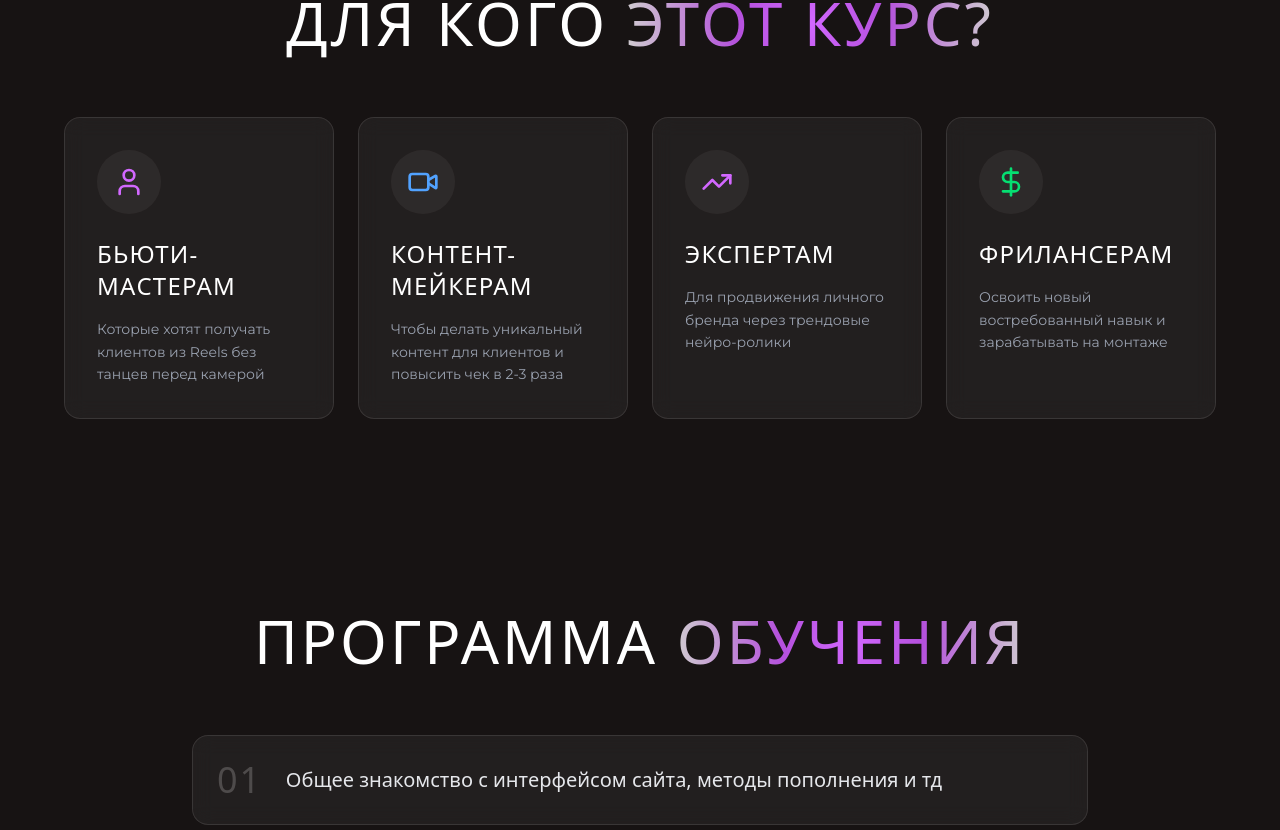
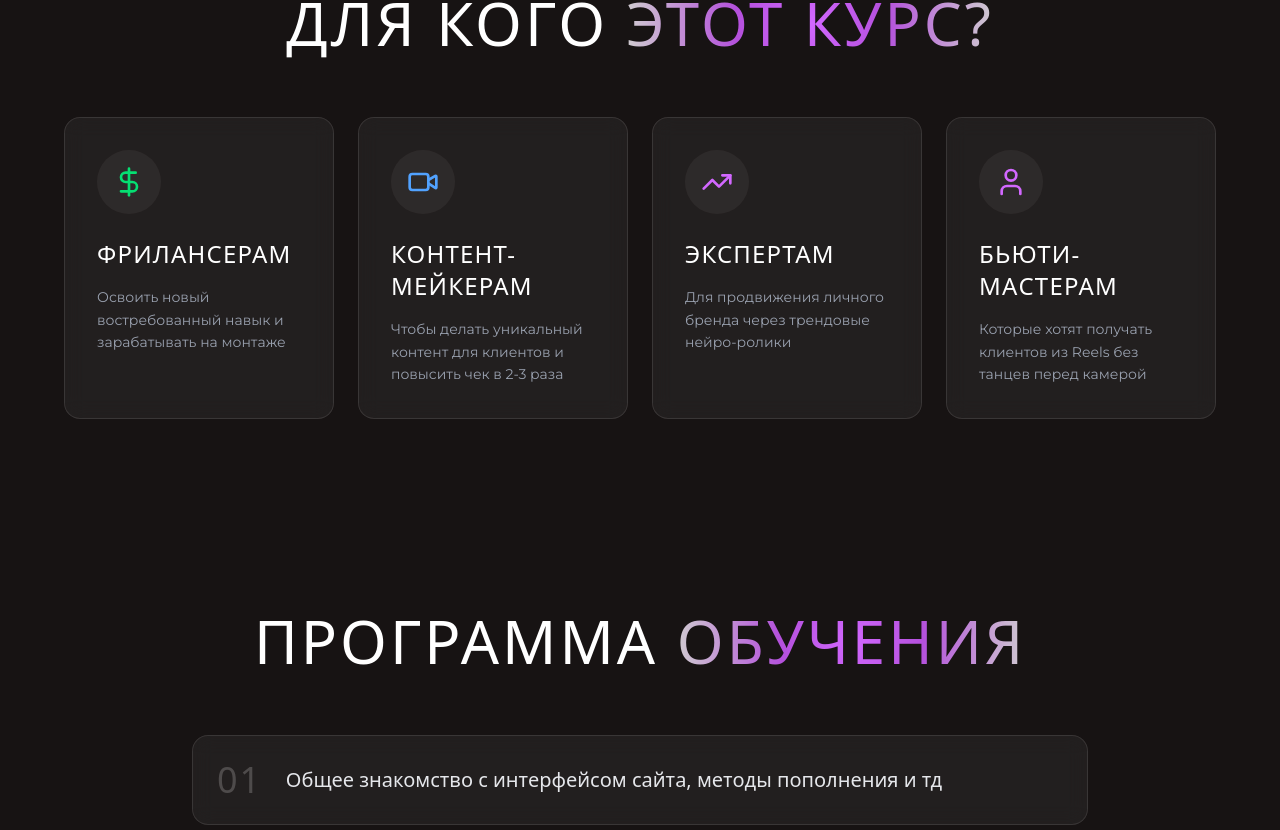
Before and after one commit to Mevali/Site2, a Next.js app: page / in a window 1280 px wide. Shown: the part 990-1820 px from the top of the page. Built offline with nearby package versions, Linux system fonts and the light colour scheme.

Commit message:
fix: reorder forWhom cards and update footer

```diff
--- a/components/sections/Footer.tsx
+++ b/components/sections/Footer.tsx
@@ -3,7 +3,7 @@ export function Footer() {
         <footer className="py-10 border-t border-white/10 relative z-10 bg-black/50 backdrop-blur-sm text-center md:text-left">
             <div className="container mx-auto px-4 flex flex-col md:flex-row justify-between items-center gap-6 text-sm text-gray-500">
                 <div>
-                    <p>© 2024 NEIRO PRORIV. Все права защищены.</p>
+                    <p>© NEIRO PRORIV</p>
                 </div>
 
                 <div className="flex flex-wrap justify-center gap-6">
--- a/components/sections/ForWhom.tsx
+++ b/components/sections/ForWhom.tsx
@@ -5,9 +5,9 @@ import { User, Video, TrendingUp, DollarSign } from "lucide-react";
 
 const targetAudience = [
     {
-        icon: <User className="w-8 h-8 text-[#D268FF]" />,
-        title: "БЬЮТИ-МАСТЕРАМ",
-        description: "Которые хотят получать клиентов из Reels без танцев перед камерой",
+        icon: <DollarSign className="w-8 h-8 text-green-400" />,
+        title: "ФРИЛАНСЕРАМ",
+        description: "Освоить новый востребованный навык и зарабатывать на монтаже",
     },
     {
         icon: <Video className="w-8 h-8 text-blue-400" />,
@@ -20,9 +20,9 @@ const targetAudience = [
         description: "Для продвижения личного бренда через трендовые нейро-ролики",
     },
     {
-        icon: <DollarSign className="w-8 h-8 text-green-400" />,
-        title: "ФРИЛАНСЕРАМ",
-        description: "Освоить новый востребованный навык и зарабатывать на монтаже",
+        icon: <User className="w-8 h-8 text-[#D268FF]" />,
+        title: "БЬЮТИ-МАСТЕРАМ",
+        description: "Которые хотят получать клиентов из Reels без танцев перед камерой",
     },
 ];
 
```
